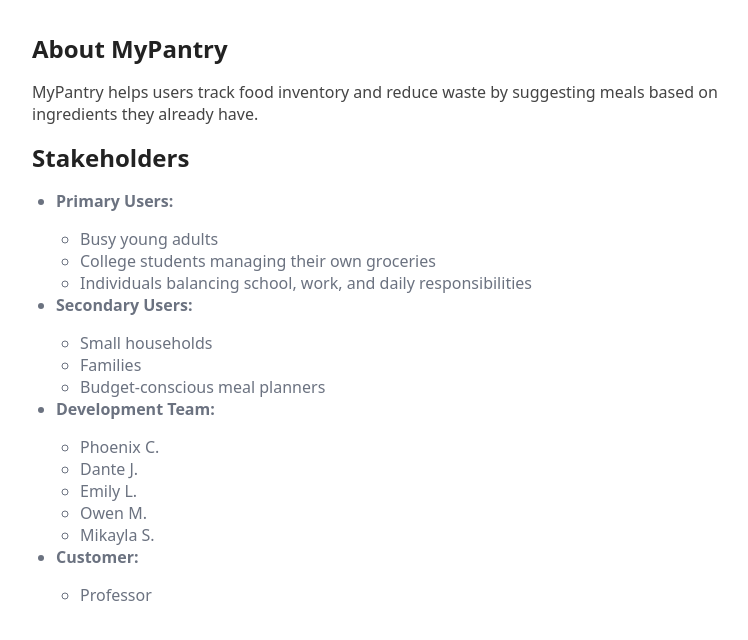
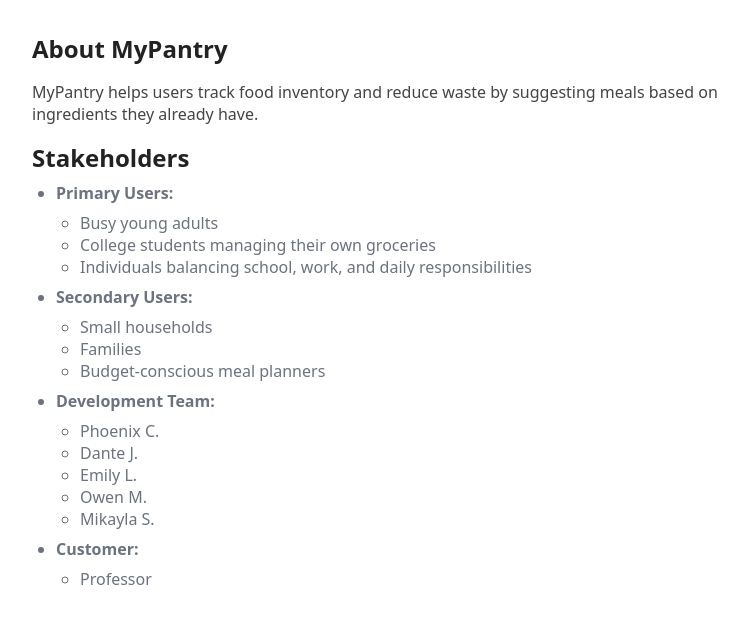
Before and after one commit to eleusink/my-pantry-dependabot, a Django app: page /about/ in a window 1280 px wide. Shown: the part 91-731 px from the top of the page, without its empty margins (58-806 px from the left). Run offline with Django 4.2, Linux system fonts and the light colour scheme.

Commit message:
styling about page

```diff
--- a/your-local-code/Inventory/static/css/styles.css
+++ b/your-local-code/Inventory/static/css/styles.css
@@ -104,6 +104,8 @@ h2{ margin: 0; }
 
 .about-section{
   padding: 2rem;
+  cursor: default;
+  caret-color: transparent;
 }
 
 .about-section p{
@@ -112,7 +114,8 @@ h2{ margin: 0; }
 }
 
 .about-section ul{
-  margin-top: 1rem;
+  margin-top: .5rem;
+  margin-bottom: .5rem;
   padding-left: 1.5rem;
   color: var(--muted);
 }
```
